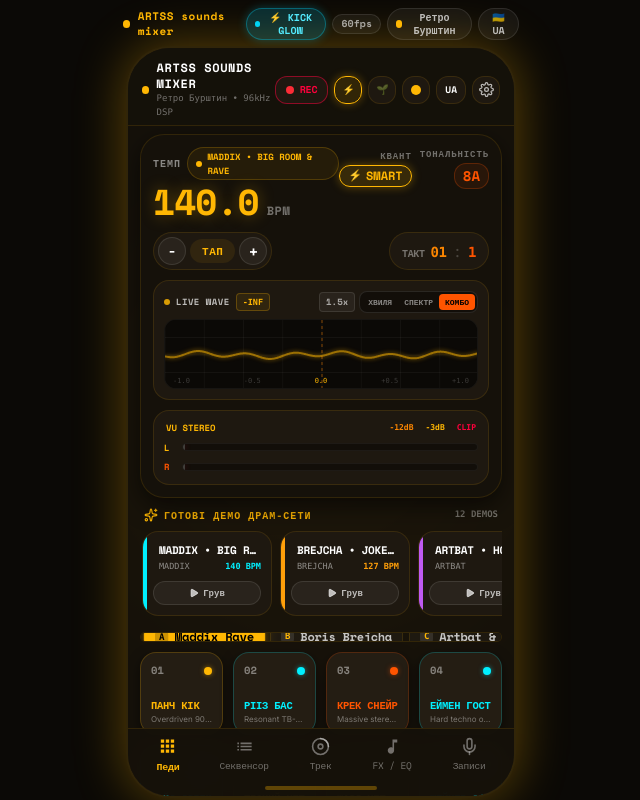
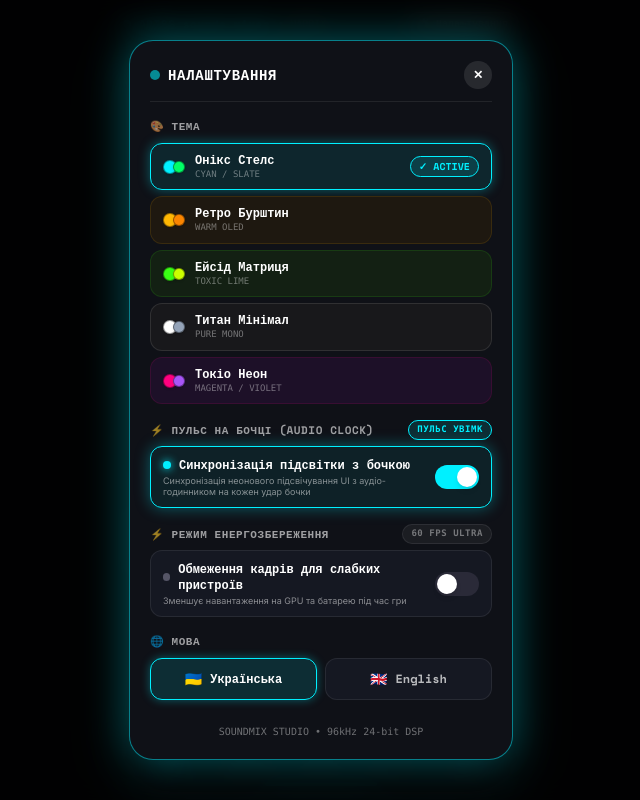
Before and after one commit to artsocksss/Ass-DJ, a React (Vite) app: page / in a window 1280 px wide. Both pictures are taken after a click on the button "Settings". Shown: the whole page, without its empty margins (319-959 px from the left). Built offline with nearby package versions, Linux system fonts and the light colour scheme.

Commit message:
perf: improve audio stability and add eco mode
- Implement DC blocker and master limiter for audio output.
- Add "Eco Performance Mode" to toggle between 30/60 FPS.
- Enhance AudioContext initialization with fallback error handling.
- Gracefully handle AudioContext resume promises.

```diff
--- a/src/App.tsx
+++ b/src/App.tsx
@@ -330,7 +330,7 @@
       audioEngine.init();
       const ctx = audioEngine.getContext();
       if (ctx && ctx.state === 'suspended') {
-        ctx.resume();
+        ctx.resume().catch(() => {});
       }
     };
 
@@ -747,6 +747,8 @@
         onSelectTheme={handleSelectTheme}
         kickPulseEnabled={kickPulseEnabled}
         onToggleKickPulse={toggleKickPulse}
+        ecoMode={ecoMode}
+        onToggleEcoMode={toggleEcoMode}
       />
 
       {/* Recording Settings Modal */}
@@ -775,51 +777,17 @@
           <span className="font-bold tracking-wider text-[11px]" style={{ color: activeThemeConfig.accent }}>
             {t.appName}
           </span>
+          <span className="text-[10px] text-white/40 font-mono">
+            • {currentBankConfig.name.split('•')[0].trim()}
+          </span>
         </div>
-        <div className="flex items-center gap-1.5">
-          {/* Quick Kick Pulse Audio-Clock Sync Toggle */}
+        <div className="flex items-center gap-2">
           <button
-            onClick={toggleKickPulse}
-            className={`px-2 py-0.5 rounded-full text-[10px] font-bold border transition-all flex items-center gap-1 ${
-              kickPulseEnabled
-                ? 'bg-cyan-500/20 text-cyan-300 border-cyan-500/40 shadow-[0_0_10px_rgba(6,182,212,0.3)]'
-                : 'bg-white/5 text-white/50 border-white/10'
-            }`}
-            title="Toggle Audio Clock Synced Kick Drum Glow"
+            onClick={() => setIsSettingsOpen(true)}
+            className="px-2.5 py-1 rounded-full bg-white/5 hover:bg-white/10 text-[10px] font-bold text-white/80 transition-all border border-white/10 flex items-center gap-1.5"
+            title="Settings"
           >
-            <span
-              className={`w-1.5 h-1.5 rounded-full ${
-                kickPulseEnabled ? 'bg-cyan-400 animate-pulse' : 'bg-white/30'
-              }`}
-            />
-            <span>{kickPulseEnabled ? '⚡ KICK GLOW' : 'GLOW OFF'}</span>
-          </button>
-          {/* Quick Eco Mode */}
-          <button
-            onClick={toggleEcoMode}
-            className={`px-2 py-0.5 rounded-full text-[10px] font-bold border transition-all flex items-center gap-1 ${
-              ecoMode ? 'bg-emerald-500/20 text-emerald-400 border-emerald-500/40' : 'bg-white/5 text-white/60 border-white/10'
-            }`}
-            title="Eco Mode for weaker devices"
-          >
-            <span>{ecoMode ? '⚡ ECO 30fps' : '60fps'}</span>
-          </button>
-          {/* Quick Theme Cycle */}
-          <button
-            onClick={cycleTheme}
-            className="px-2 py-0.5 rounded-full bg-white/5 hover:bg-white/15 text-[10px] font-bold transition-all border border-white/10 flex items-center gap-1"
-            title="Cycle Theme"
-          >
-            <span className="w-2 h-2 rounded-full" style={{ backgroundColor: activeThemeConfig.accent }} />
-            <span>{lang === 'uk' ? activeThemeConfig.nameUk : activeThemeConfig.nameEn}</span>
-          </button>
-          {/* Quick Language Toggle */}
-          <button
-            onClick={toggleLanguage}
-            className="px-2 py-0.5 rounded-full bg-white/5 hover:bg-white/15 text-[10px] font-bold transition-all border border-white/10"
-            title="Toggle Language"
-          >
-            {lang === 'uk' ? '🇺🇦 UA' : '🇬🇧 EN'}
+            <span>⚙️ {lang === 'uk' ? 'Налаштування' : 'Settings'}</span>
           </button>
         </div>
       </div>
@@ -851,16 +819,16 @@
         )}
         {/* Sleek Minimalist Top Navigation Header inside Device */}
         <header
-          className="flex items-center justify-between px-3.5 pt-3 pb-1.5 z-20 border-b transition-all"
+          className="flex items-center justify-between px-4 pt-3 pb-2 z-20 border-b transition-all"
           style={{
             borderColor: activeThemeConfig.borderSubtle,
             backgroundColor: `${activeThemeConfig.bgPanel}F0`,
           }}
         >
-          <div className="flex items-center gap-2">
+          <div className="flex items-center gap-2.5">
             <span
               id="kick-sync-beacon"
-              className={`w-2 h-2 rounded-full ${
+              className={`w-2.5 h-2.5 rounded-full ${
                 kickPulseEnabled ? 'sync-kick-pulse kick-pulse-beacon' : 'animate-pulse'
               }`}
               style={{ backgroundColor: activeThemeConfig.accent }}
@@ -871,16 +839,16 @@
                 {t.appName}
               </span>
               <span className="text-[9px] font-mono text-white/40">
-                {lang === 'uk' ? activeThemeConfig.nameUk : activeThemeConfig.nameEn} • {ecoMode ? 'ECO 30fps' : '96kHz DSP'}
+                {currentBankConfig.name.split('•')[0].trim()} • {ecoMode ? '30 FPS' : '96kHz DSP'}
               </span>
             </div>
           </div>
 
-          <div className="flex items-center gap-1.5">
+          <div className="flex items-center gap-2">
             {/* Master REC Quick Button */}
             <button
               onClick={handleToggleMasterRecord}
-              className="px-2.5 h-7 rounded-xl flex items-center gap-1.5 border transition-all active:scale-95 select-none"
+              className="px-3 h-7 rounded-xl flex items-center gap-1.5 border transition-all active:scale-95 select-none"
               style={{
                 backgroundColor: isRecordingMaster ? '#FF003C' : activeThemeConfig.bgCard,
                 borderColor: isRecordingMaster ? '#FF003C' : 'rgba(255,0,60,0.5)',
@@ -895,62 +863,6 @@
               <span className="font-space font-bold text-[10px] tracking-tight">
                 {isRecordingMaster ? `${recordingSeconds.toFixed(1)}s` : 'REC'}
               </span>
-            </button>
-
-            {/* Quick Kick Pulse Toggle for Mobile */}
-            <button
-              onClick={toggleKickPulse}
-              className="w-7 h-7 rounded-xl flex items-center justify-center border transition-all active:scale-95 text-[10px] font-bold"
-              style={{
-                backgroundColor: kickPulseEnabled ? `${activeThemeConfig.accent}20` : activeThemeConfig.bgCard,
-                borderColor: kickPulseEnabled ? activeThemeConfig.accent : activeThemeConfig.borderSubtle,
-                color: kickPulseEnabled ? activeThemeConfig.accent : 'rgba(255,255,255,0.3)',
-                boxShadow: kickPulseEnabled ? `0 0 8px ${activeThemeConfig.accentGlow}` : 'none',
-              }}
-              title="Toggle Kick Drum Audio Pulse"
-            >
-              ⚡
-            </button>
-
-            {/* Quick Eco Mode Toggle for Mobile */}
-            <button
-              onClick={toggleEcoMode}
-              className="w-7 h-7 rounded-xl flex items-center justify-center border transition-all active:scale-95 text-[10px] font-bold"
-              style={{
-                backgroundColor: ecoMode ? 'rgba(16, 185, 129, 0.2)' : activeThemeConfig.bgCard,
-                borderColor: ecoMode ? '#10B981' : activeThemeConfig.borderSubtle,
-                color: ecoMode ? '#10B981' : 'rgba(255,255,255,0.4)',
-              }}
-              title="Toggle Eco Performance Mode"
-            >
-              🌱
-            </button>
-
-            {/* Quick Theme Button */}
-            <button
-              onClick={cycleTheme}
-              className="w-7 h-7 rounded-xl flex items-center justify-center border transition-all active:scale-95"
-              style={{
-                backgroundColor: activeThemeConfig.bgCard,
-                borderColor: activeThemeConfig.borderSubtle,
-              }}
-              title="Theme"
-            >
-              <span className="w-2.5 h-2.5 rounded-full" style={{ backgroundColor: activeThemeConfig.accent }} />
-            </button>
-
-            {/* Quick Language Button */}
-            <button
-              onClick={toggleLanguage}
-              className="px-2 h-7 rounded-xl text-[9.5px] font-space font-bold flex items-center justify-center border transition-all active:scale-95"
-              style={{
-                backgroundColor: activeThemeConfig.bgCard,
-                borderColor: activeThemeConfig.borderSubtle,
-                color: '#FFF',
-              }}
-              title="Language"
-            >
-              {lang === 'uk' ? 'UA' : 'EN'}
             </button>
 
             {/* Settings Modal Button */}
--- a/src/audio/AudioEngine.ts
+++ b/src/audio/AudioEngine.ts
@@ -52,6 +52,8 @@
   private analyserLeft: AnalyserNode | null = null;
   private analyserRight: AnalyserNode | null = null;
   private splitter: ChannelSplitterNode | null = null;
+  private dcBlocker: BiquadFilterNode | null = null;
+  private masterLimiter: DynamicsCompressorNode | null = null;
 
   // 3-Band Isolator EQ Nodes
   private eqLowNode: BiquadFilterNode | null = null;
@@ -156,14 +158,18 @@
   public init() {
     if (this.isInitialized && this.ctx) {
       if (this.ctx.state === 'suspended') {
-        this.ctx.resume();
+        this.ctx.resume().catch(() => {});
       }
       return;
     }
 
     try {
       const AudioCtxClass = window.AudioContext || (window as unknown as { webkitAudioContext: typeof AudioContext }).webkitAudioContext;
-      this.ctx = new AudioCtxClass({ latencyHint: 'interactive' });
+      try {
+        this.ctx = new AudioCtxClass({ latencyHint: 'interactive' });
+      } catch (e) {
+        this.ctx = new AudioCtxClass(); // Fallback for Safari/unsupported environments
+      }
 
       // Generate noise buffers
       this.createNoiseBuffers();
@@ -278,8 +284,24 @@
       this.waveformAnalyser.smoothingTimeConstant = 0.4;
       this.masterGain.connect(this.waveformAnalyser);
 
-      // Destination
-      this.masterGain.connect(this.ctx.destination);
+      // DC Blocker (Highpass at 18Hz to eliminate DC offset & subsonic speaker damage)
+      this.dcBlocker = this.ctx.createBiquadFilter();
+      this.dcBlocker.type = 'highpass';
+      this.dcBlocker.frequency.setValueAtTime(18, this.ctx.currentTime);
+      this.dcBlocker.Q.setValueAtTime(0.707, this.ctx.currentTime);
+
+      // Studio Master Brickwall Limiter & Dynamics Compressor (Zero clipping, smooth punch)
+      this.masterLimiter = this.ctx.createDynamicsCompressor();
+      this.masterLimiter.threshold.setValueAtTime(-1.0, this.ctx.currentTime);
+      this.masterLimiter.knee.setValueAtTime(3.0, this.ctx.currentTime);
+      this.masterLimiter.ratio.setValueAtTime(16.0, this.ctx.currentTime);
+      this.masterLimiter.attack.setValueAtTime(0.002, this.ctx.currentTime);
+      this.masterLimiter.release.setValueAtTime(0.05, this.ctx.currentTime);
+
+      // Master output chain: MasterGain -> DC Blocker -> Master Limiter -> Destination
+      this.masterGain.connect(this.dcBlocker);
+      this.dcBlocker.connect(this.masterLimiter);
+      this.masterLimiter.connect(this.ctx.destination);
 
       this.isInitialized = true;
       this.startVUMeterLoop();
@@ -293,7 +315,7 @@
       this.init();
     }
     if (this.ctx && this.ctx.state === 'suspended') {
-      this.ctx.resume();
+      this.ctx.resume().catch(() => {});
     }
     return this.ctx!;
   }
--- a/src/components/SettingsModal.tsx
+++ b/src/components/SettingsModal.tsx
@@ -12,6 +12,8 @@
   onSelectTheme: (theme: ThemeId) => void;
   kickPulseEnabled?: boolean;
   onToggleKickPulse?: () => void;
+  ecoMode?: boolean;
+  onToggleEcoMode?: () => void;
 }
 
 export const SettingsModal: React.FC<SettingsModalProps> = ({
@@ -23,6 +25,8 @@
   onSelectTheme,
   kickPulseEnabled = true,
   onToggleKickPulse,
+  ecoMode = false,
+  onToggleEcoMode,
 }) => {
   if (!isOpen) return null;
   const t = TRANSLATIONS[lang];
@@ -166,7 +170,63 @@
           </button>
         </div>
 
-        {/* 3. Language Selector */}
+        {/* 3. Performance & Eco Mode */}
+        <div className="flex flex-col gap-1.5">
+          <label className="text-[11px] font-space uppercase font-bold text-white/60 tracking-wider flex items-center justify-between">
+            <span>⚡ {lang === 'uk' ? 'Режим енергозбереження' : 'Eco Performance Mode'}</span>
+            <span
+              className="text-[9px] font-mono px-2 py-0.5 rounded-full border transition-all"
+              style={{
+                backgroundColor: ecoMode ? 'rgba(16, 185, 129, 0.2)' : 'rgba(255,255,255,0.05)',
+                borderColor: ecoMode ? '#10B981' : activeThemeConfig.borderSubtle,
+                color: ecoMode ? '#10B981' : 'rgba(255,255,255,0.4)',
+              }}
+            >
+              {ecoMode ? '30 FPS ECO' : '60 FPS ULTRA'}
+            </span>
+          </label>
+          <button
+            onClick={onToggleEcoMode}
+            className="flex items-center justify-between px-3 py-2.5 rounded-xl transition-all border text-left active:scale-98"
+            style={{
+              backgroundColor: ecoMode ? 'rgba(16, 185, 129, 0.12)' : activeThemeConfig.bgCard,
+              borderColor: ecoMode ? '#10B981' : activeThemeConfig.borderSubtle,
+            }}
+          >
+            <div className="flex flex-col pr-2">
+              <div className="flex items-center gap-2">
+                <span
+                  className="w-2 h-2 rounded-full transition-all"
+                  style={{
+                    backgroundColor: ecoMode ? '#10B981' : '#555566',
+                    boxShadow: ecoMode ? '0 0 8px #10B981' : 'none',
+                  }}
+                />
+                <span className="text-xs font-bold font-space text-white">
+                  {lang === 'uk' ? 'Обмеження кадрів для слабких пристроїв' : 'Battery & Performance Optimization'}
+                </span>
+              </div>
+              <span className="text-[9px] text-white/50 font-inter mt-0.5 leading-tight">
+                {lang === 'uk' ? 'Зменшує навантаження на GPU та батарею під час гри' : 'Caps visual render loop to 30 FPS to save CPU/battery'}
+              </span>
+            </div>
+            {/* Custom Toggle Switch */}
+            <div
+              className="w-11 h-6 rounded-full p-0.5 flex items-center transition-colors shrink-0"
+              style={{
+                backgroundColor: ecoMode ? '#10B981' : '#2A2A38',
+              }}
+            >
+              <div
+                className={`w-5 h-5 rounded-full bg-white shadow-md transform transition-transform duration-200 ${
+                  ecoMode ? 'translate-x-5' : 'translate-x-0'
+                }`}
+              />
+            </div>
+          </button>
+        </div>
+
+        {/* 4. Language Selector */}
         <div className="flex flex-col gap-2">
           <label className="text-[11px] font-space uppercase font-bold text-white/60 tracking-wider">
             🌐 {t.language}
```
